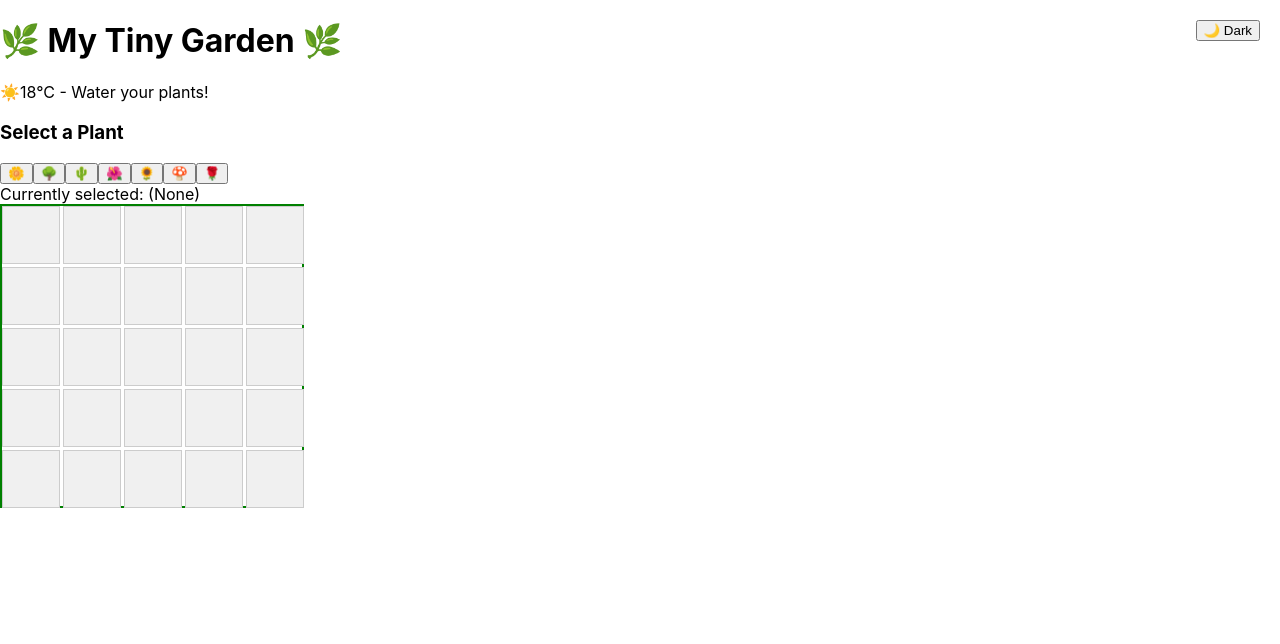
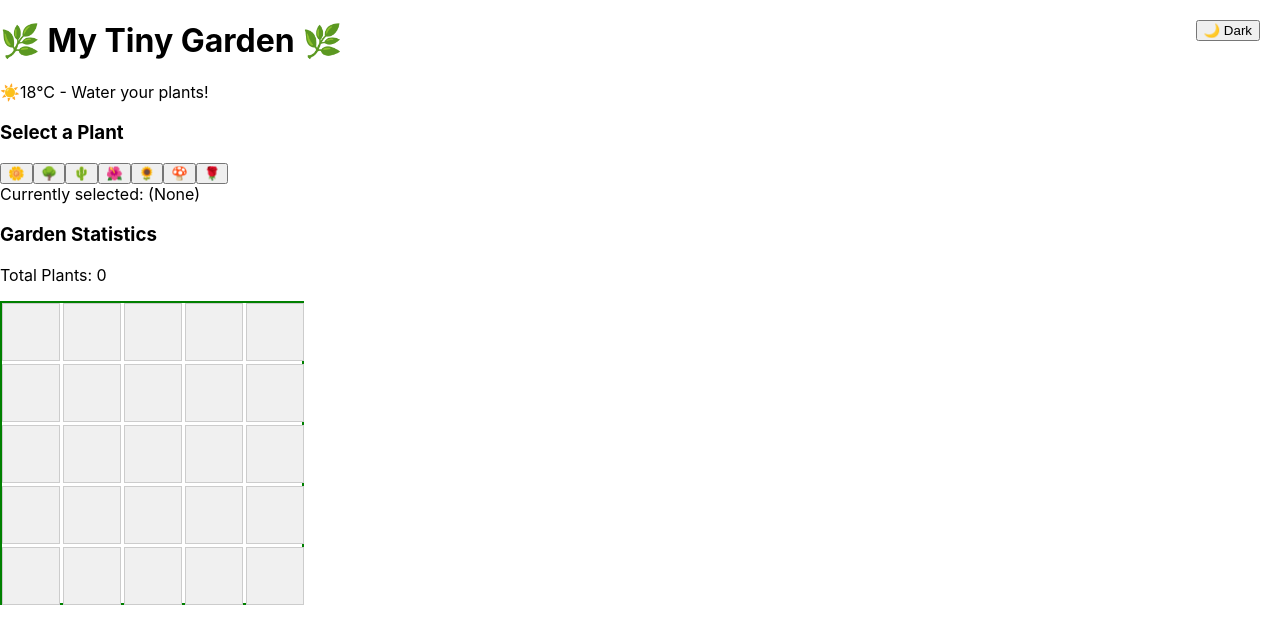
Before and after one commit to elizabethvilloria/virtual-garden-planner, a React (Create React App) app: page / in a window 1280 px wide. Shown: the top 644 px of the page. Built offline with nearby package versions, Linux system fonts and the light colour scheme.

Commit message:
counter for plants

```diff
--- a/src/App.css
+++ b/src/App.css
@@ -311,3 +311,35 @@
     opacity: 0;
   }
 }
+
+.stats-container {
+  background: rgba(255, 255, 255, 0.9);
+  padding: 15px;
+  border-radius: 8px;
+  margin: 20px auto;
+  max-width: 600px;
+  box-shadow: 0 2px 8px rgba(0, 0, 0, 0.1);
+}
+
+.dark-mode .stats-container {
+  background: rgba(45, 45, 45, 0.9);
+}
+
+.plant-counts {
+  display: flex;
+  flex-wrap: wrap;
+  gap: 10px;
+  justify-content: center;
+  margin-top: 10px;
+}
+
+.plant-stat {
+  background: #e8f5e9;
+  padding: 5px 10px;
+  border-radius: 15px;
+  font-size: 0.9rem;
+}
+
+.dark-mode .plant-stat {
+  background: #1e4620;
+}
--- a/src/App.js
+++ b/src/App.js
@@ -11,6 +11,10 @@ const App = () => {
   const [tooltip, setTooltip] = useState({ show: false, text: '', x: 0, y: 0 });
   const [weather, setWeather] = useState({ temp: null, condition: 'sunny' });
   const [season, setSeason] = useState('spring');
+  const [plantStats, setPlantStats] = useState({
+    totalPlants: 0,
+    plantTypes: {}
+  });
 
   useEffect(() => {
     const conditions = ['sunny', 'rainy', 'cloudy'];
@@ -38,6 +42,14 @@ const App = () => {
         )
       );
       setGrid(newGrid);
+
+      setPlantStats(prev => ({
+        totalPlants: prev.totalPlants + 1,
+        plantTypes: {
+          ...prev.plantTypes,
+          [selectedPlant]: (prev.plantTypes[selectedPlant] || 0) + 1
+        }
+      }));
     }
   };
 
@@ -64,6 +76,17 @@ const App = () => {
       <PlantSelector onSelectPlant={handleSelectPlant} />
       <div className="selected-plant">
         Currently selected: {selectedPlant || '(None)'}
+      </div>
+      <div className="stats-container">
+        <h3>Garden Statistics</h3>
+        <p>Total Plants: {plantStats.totalPlants}</p>
+        <div className="plant-counts">
+          {Object.entries(plantStats.plantTypes).map(([plant, count]) => (
+            <span key={plant} className="plant-stat">
+              {plant}: {count}
+            </span>
+          ))}
+        </div>
       </div>
       <GardenGrid
         grid={grid}
```
